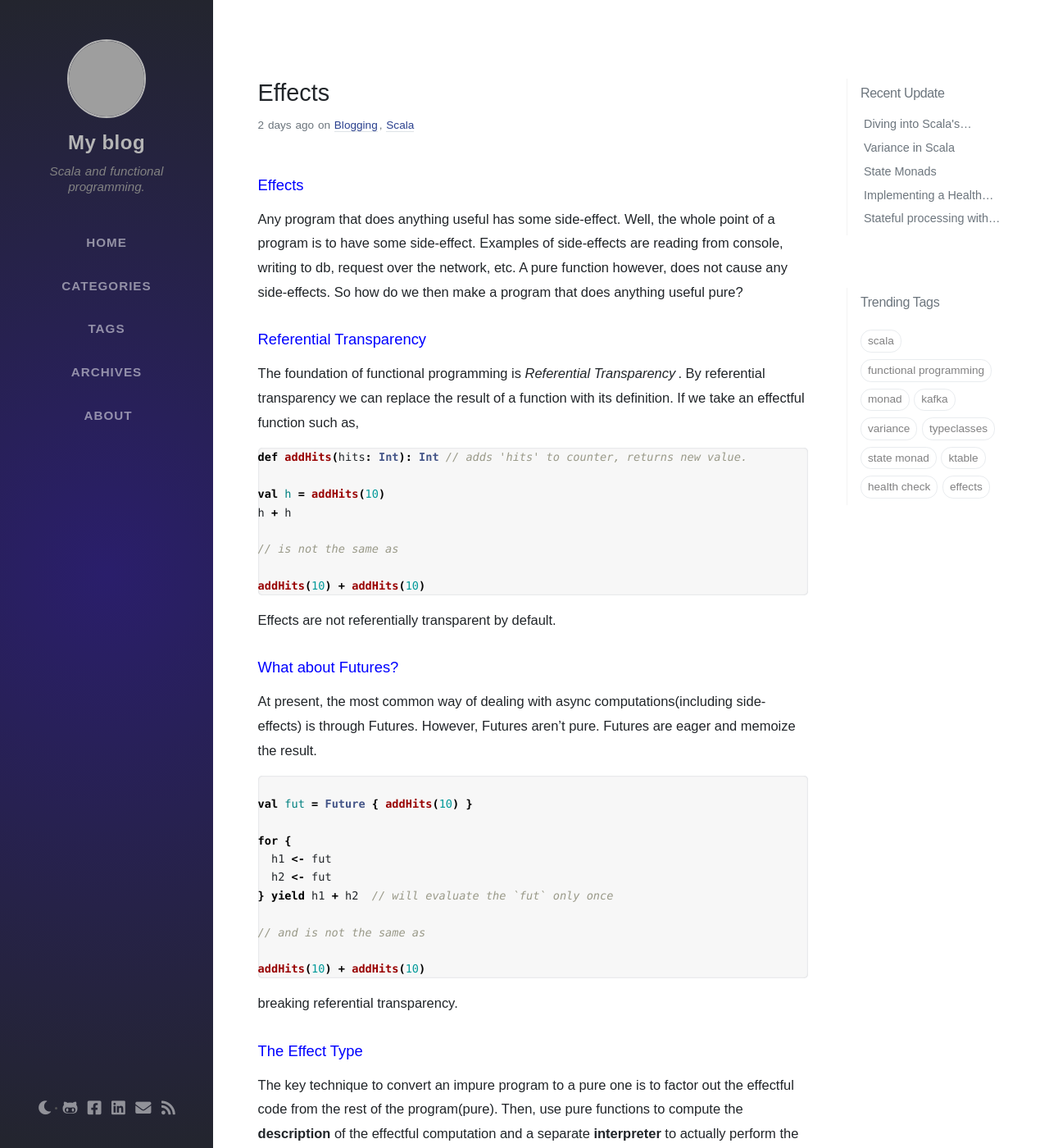
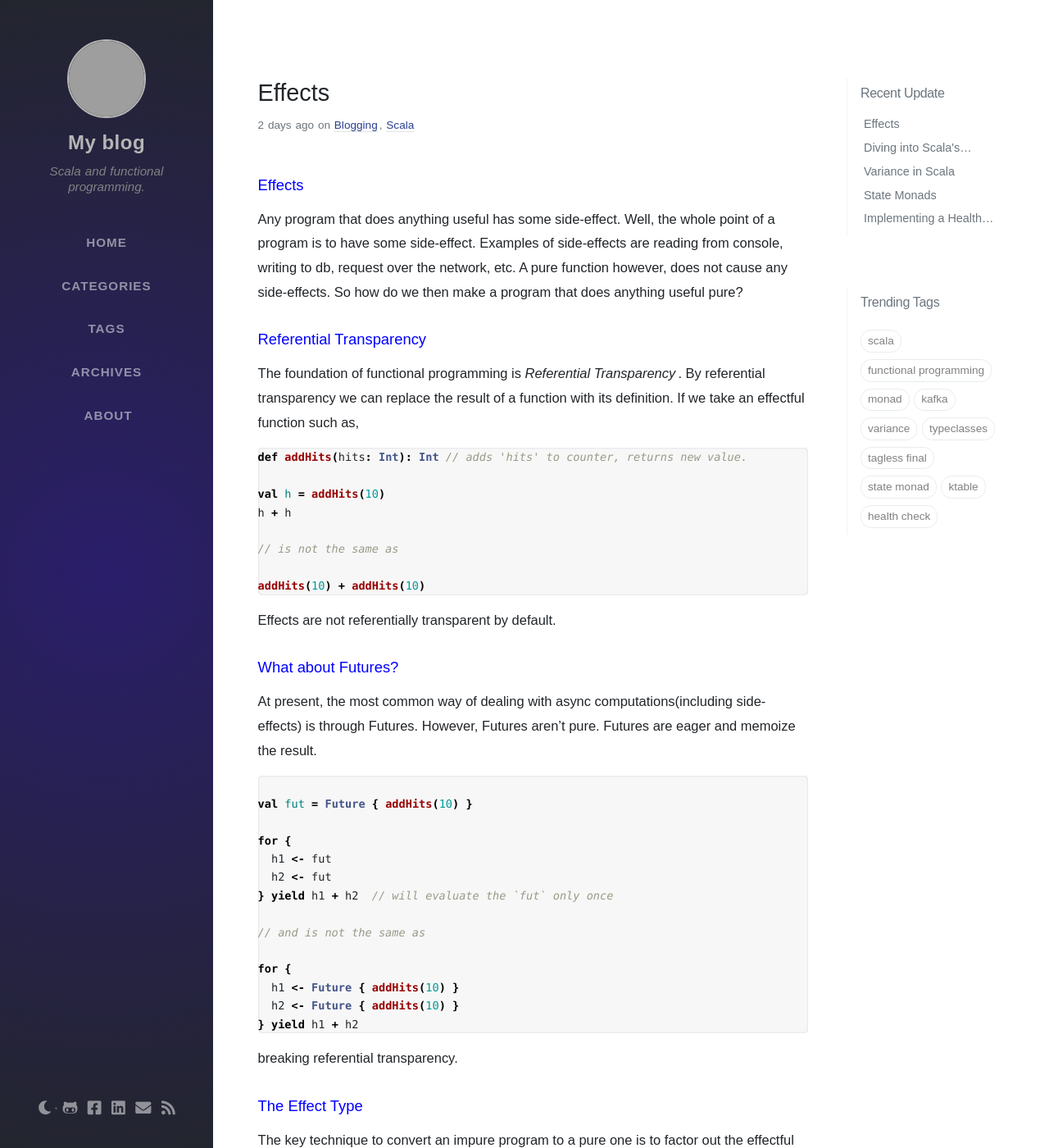
Before and after one commit to lakshmirajagopalan/blog, a Jekyll site: the page built from _posts/2020-03-23-effects.md, in a window 1280 px wide and 1400 px high. Shown: the whole window at 82% size. Built offline with Jekyll 4.4.1, drawn with Linux system fonts in a browser that asks for light colours; nearby versions of some CDN libraries; some web fonts are replaced; comment, search, counter and statistics services are not loaded; some of the changed text lies outside the part shown; grey boxes are pictures that could not be loaded.

Commit message:
add few more tags for effects blog

```diff
--- a/_posts/2020-03-23-effects.md
+++ b/_posts/2020-03-23-effects.md
@@ -2,9 +2,9 @@
 layout: post
 title: Effects
 categories: [Blogging, Scala]
-tags: [scala, functional programming, monad, effects]
+tags: [scala, functional programming, monad, effects, free monad, tagless final]
 seo:
-  date_modified: 2020-03-25 06:51:27 -0300
+  date_modified: 2020-03-25 08:01:11 -0300
 ---
 
 
@@ -40,7 +40,10 @@
 
 // and is not the same as
 
-addHits(10) + addHits(10)
+for {
+  h1 <- Future { addHits(10) }
+  h2 <- Future { addHits(10) }
+} yield h1 + h2
 {% endhighlight %} breaking referential transparency.
 
 #### <span style="color:blue">The Effect Type</span>
--- /dev/null
+++ b/tags/free-monad.html
@@ -0,0 +1,5 @@
+---
+layout: tag
+title: free monad
+tag: free monad
+---
--- /dev/null
+++ b/tags/tagless-final.html
@@ -0,0 +1,5 @@
+---
+layout: tag
+title: tagless final
+tag: tagless final
+---
```
Also changed, not shown: 1 other file.
